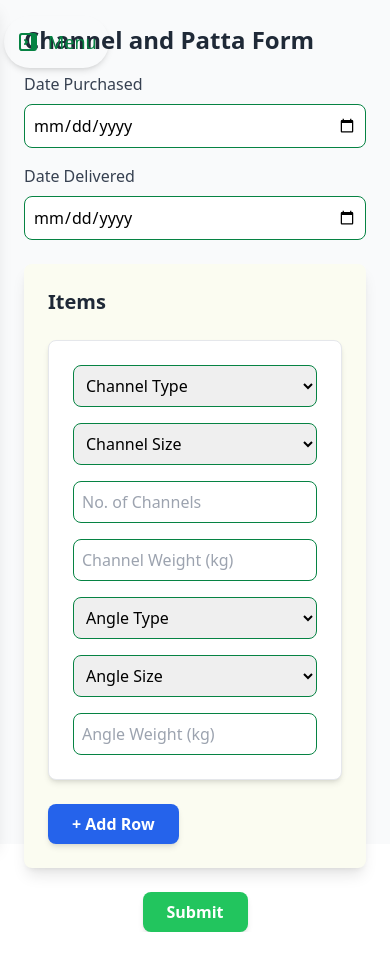
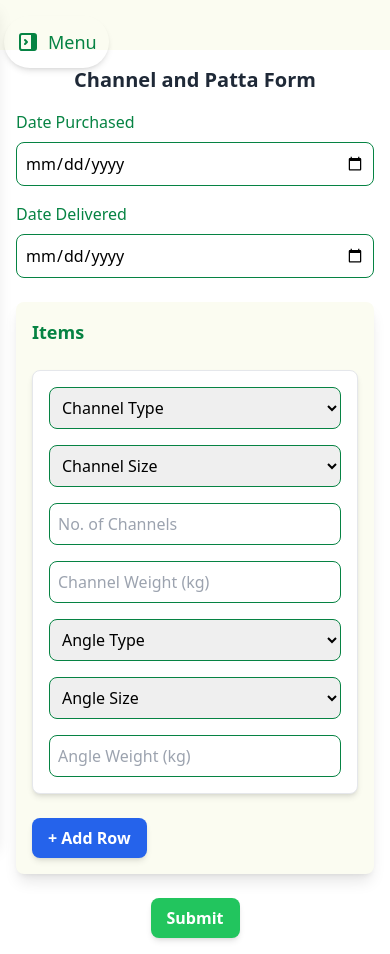
Before and after one commit to Pavithrank02/sritexinventory, a React (Create React App) app: page /channel in a window 390 px wide. Before the commit the page ends 932 px from the top, so only its background shows below. Built offline with nearby package versions, Linux system fonts and the light colour scheme.

Commit message:
channel  UI

```diff
--- a/src/components/forms/ChannelPattaForm.js
+++ b/src/components/forms/ChannelPattaForm.js
@@ -118,17 +118,17 @@ const ChannelPattaForm = () => {
   };
 
   return (
-    <div className="flex flex-row h-screen w-full">
+    <div className="flex flex-col md:flex-row h-full md:h-screen w-full">
       <SidebarDemo />
-      <div className="flex-1 bg-gray-50 dark:bg-neutral-900 p-6">
-        <h1 className="text-2xl font-semibold mb-4 text-gray-800 dark:text-gray-200">
+      <div className="flex-1 bg-customTextColor-white p-4 sm:p-6">
+        <h1 className="text-xl sm:text-2xl md:text-3xl font-semibold mb-4 text-gray-800  text-center">
           Channel and Patta Form
         </h1>
         <form onSubmit={handleSubmit} className="space-y-6">
           {/* Dates */}
           <div className="grid grid-cols-1 md:grid-cols-2 gap-4">
             <div>
-              <label className="block text-gray-700 dark:text-gray-300 font-medium mb-2">
+              <label className="block text-customTextColor  font-medium mb-2">
                 Date Purchased
               </label>
               <input
@@ -136,12 +136,12 @@ const ChannelPattaForm = () => {
                 name="datePurchased"
                 value={formData.datePurchased}
                 onChange={handleFormChange}
-                className="w-full border border-customBorderColor dark:border-neutral-600 dark:bg-neutral-800 rounded-lg p-2 focus:ring-2 focus:ring-customTextColor-light"
+                className="w-full border border-customBorderColor  rounded-lg p-2 focus:ring-2 focus:ring-customTextColor-light"
                 required
               />
             </div>
             <div>
-              <label className="block text-gray-700 dark:text-gray-300 font-medium mb-2">
+              <label className="block text-customTextColor font-medium mb-2">
                 Date Delivered
               </label>
               <input
@@ -149,27 +149,27 @@ const ChannelPattaForm = () => {
                 name="dateDelivered"
                 value={formData.dateDelivered}
                 onChange={handleFormChange}
-                className="w-full border border-customBorderColor dark:border-neutral-600 dark:bg-neutral-800 rounded-lg p-2 focus:ring-2 focus:ring-customTextColor-light"
+                className="w-full border border-customBorderColor rounded-lg p-2 focus:ring-2 focus:ring-customTextColor-light"
                 required
               />
             </div>
           </div>
 
           {/* Items Section */}
-          <div className="bg-customBgColor-bg dark:bg-neutral-900 p-6 rounded-lg shadow-lg">
-            <h2 className="text-xl font-bold text-gray-800 dark:text-gray-200 mb-6">
+          <div className="bg-customBgColor-bg  p-4 sm:p-6 rounded-lg shadow-lg">
+            <h2 className="text-lg sm:text-xl md:text-2xl font-bold text-customTextColor  mb-6">
               Items
             </h2>
             {formData.items.map((item, index) => (
               <div
                 key={index}
-                className="bg-white dark:bg-neutral-800 border border-gray-200 dark:border-neutral-700 shadow-md rounded-lg p-6 mb-6 transition-transform transform hover:scale-[1.02]"
+                className="bg-white  border border-gray-200 shadow-md rounded-lg p-4 sm:p-6 mb-6 transition-transform transform hover:scale-[1.02]"
               >
                 {/* Row 1 */}
-                <div className="grid grid-cols-1 md:grid-cols-4 gap-4 mb-4">
+                <div className="grid grid-cols-1 sm:grid-cols-2 md:grid-cols-4 gap-4 mb-4">
                   <select
                     name="channelType"
-                    className="border border-customBorderColor dark:border-neutral-600 dark:bg-neutral-800 rounded-lg p-2 focus:ring-2 focus:ring-blue-500"
+                    className="w-full border border-customBorderColor  rounded-lg p-2 focus:ring-2 focus:ring-customBorderColor"
                     value={item.channelType}
                     onChange={(e) => handleInputChange(e, index)}
                     required
@@ -183,7 +183,7 @@ const ChannelPattaForm = () => {
                   </select>
                   <select
                     name="channelSize"
-                    className="border border-customBorderColor dark:border-neutral-600 dark:bg-neutral-800 rounded-lg p-2 focus:ring-2 focus:ring-blue-500"
+                    className="w-full border border-customBorderColor  rounded-lg p-2 focus:ring-2 focus:ring-customBorderColor"
                     value={item.channelSize}
                     onChange={(e) => handleInputChange(e, index)}
                     required
@@ -199,7 +199,7 @@ const ChannelPattaForm = () => {
                     type="number"
                     name="noOfChannels"
                     placeholder="No. of Channels"
-                    className="border border-customBorderColor dark:border-neutral-600 dark:bg-neutral-800 rounded-lg p-2 focus:ring-2 focus:ring-blue-500"
+                    className="w-full border border-customBorderColor  rounded-lg p-2 focus:ring-2 focus:ring-customBorderColor"
                     value={item.noOfChannels}
                     onChange={(e) => handleInputChange(e, index)}
                     required
@@ -208,7 +208,7 @@ const ChannelPattaForm = () => {
                     type="number"
                     name="channelWeight"
                     placeholder="Channel Weight (kg)"
-                    className="border border-customBorderColor dark:border-neutral-600 dark:bg-neutral-800 rounded-lg p-2 focus:ring-2 focus:ring-blue-500"
+                    className="w-full border border-customBorderColor  rounded-lg p-2 focus:ring-2 focus:ring-customBorderColor"
                     value={item.channelWeight}
                     onChange={(e) => handleInputChange(e, index)}
                     required
@@ -216,10 +216,10 @@ const ChannelPattaForm = () => {
                 </div>
 
                 {/* Row 2 */}
-                <div className="grid grid-cols-1 md:grid-cols-3 gap-4">
+                <div className="grid grid-cols-1 sm:grid-cols-2 md:grid-cols-3 gap-4">
                   <select
                     name="angleType"
-                    className="border border-customBorderColor dark:border-neutral-600 dark:bg-neutral-800 rounded-lg p-2 focus:ring-2 focus:ring-blue-500"
+                    className="w-full border border-customBorderColor  rounded-lg p-2 focus:ring-2 focus:ring-customBorderColor"
                     value={item.angleType}
                     onChange={(e) => handleInputChange(e, index)}
                     required
@@ -233,7 +233,7 @@ const ChannelPattaForm = () => {
                   </select>
                   <select
                     name="angleSize"
-                    className="border border-customBorderColor dark:border-neutral-600 dark:bg-neutral-800 rounded-lg p-2 focus:ring-2 focus:ring-blue-500"
+                    className="w-full border border-customBorderColor  rounded-lg p-2 focus:ring-2 focus:ring-customBorderColor"
                     value={item.angleSize}
                     onChange={(e) => handleInputChange(e, index)}
                     required
@@ -249,7 +249,7 @@ const ChannelPattaForm = () => {
                     type="number"
                     name="angleWeight"
                     placeholder="Angle Weight (kg)"
-                    className="border border-customBorderColor dark:border-neutral-600 dark:bg-neutral-800 rounded-lg p-2 focus:ring-2 focus:ring-blue-500"
+                    className="w-full border border-customBorderColor  rounded-lg p-2 focus:ring-2 focus:ring-customBorderColor"
                     value={item.angleWeight}
                     onChange={(e) => handleInputChange(e, index)}
                     required
@@ -271,7 +271,7 @@ const ChannelPattaForm = () => {
             <button
               type="button"
               onClick={addRow}
-              className="bg-blue-600 hover:bg-blue-700 text-white font-semibold py-2 px-6 rounded-lg shadow-md transition-transform transform hover:scale-105"
+              className="bg-blue-600 hover:bg-blue-700 text-white font-semibold py-2 px-4 md:px-6 rounded-lg shadow-md transition-transform transform hover:scale-105"
             >
               + Add Row
             </button>
@@ -281,7 +281,7 @@ const ChannelPattaForm = () => {
           <div className="flex justify-center">
             <button
               type="submit"
-              className="bg-green-500 hover:bg-green-600 text-white font-semibold py-2 px-6 rounded-lg shadow-md"
+              className="bg-green-500 hover:bg-green-600 text-white font-semibold py-2 px-4 md:px-6 rounded-lg shadow-md"
             >
               Submit
             </button>
```
